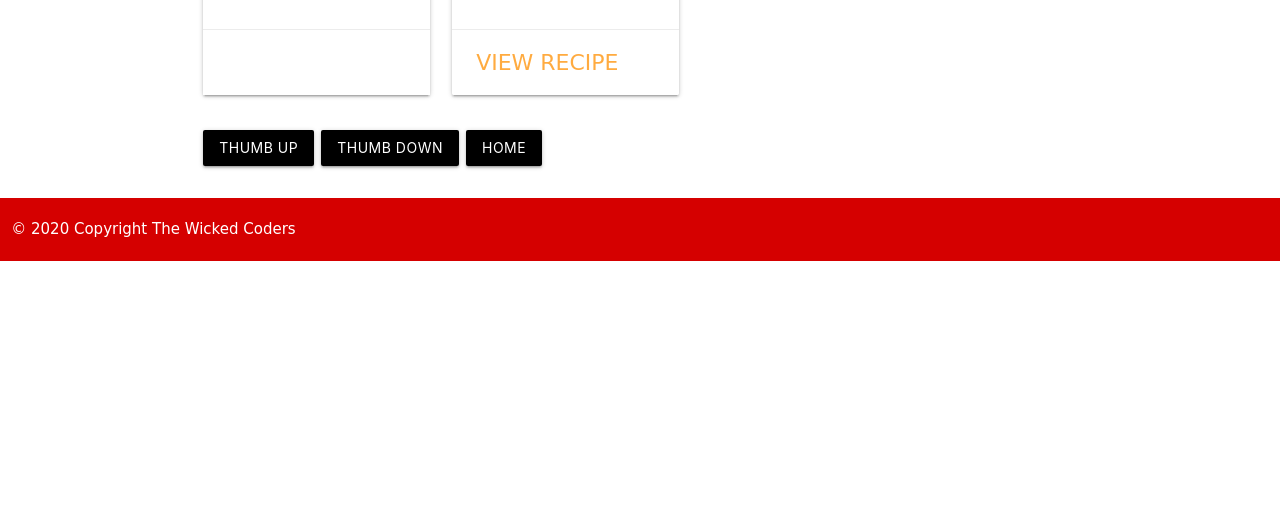
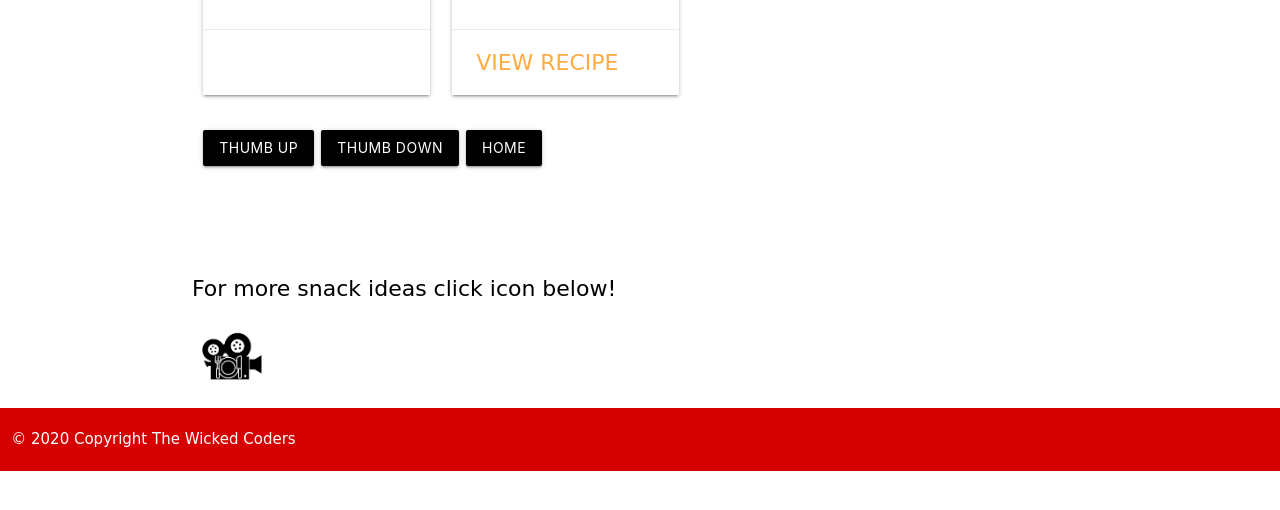
Before and after one commit to arh450/movie-phood, a plain HTML site: page results.html in a window 1280 px wide. Shown: the part 150-660 px from the top of the page. Drawn offline with nearby package versions, Linux system fonts and the light colour scheme; a web font is replaced by a local one.

Commit message:
added url for more snack ideas

```diff
--- a/assets/css/style.css
+++ b/assets/css/style.css
@@ -72,4 +72,5 @@ main {
 }
 
 
+
 /* red used #d50000 red and gold is #ffc107 */
--- a/results.html
+++ b/results.html
@@ -71,6 +71,15 @@
         </div>
         </div>
     </section>
+    <div class="container">
+        <p class="link">
+            For more snack ideas click icon below!
+        </p>
+        <a href="https://www.purewow.com/food/Best-Movie-Theater-Snacks" target="_blank">
+            <img class="icon" src="assets/img/moviephood_logo.png" />
+        </a>
+    </div>
+
 
     <!--FOOTER -->
 
@@ -90,6 +99,7 @@
     <script src="https://cdnjs.cloudflare.com/ajax/libs/materialize/1.0.0/js/materialize.min.js"></script>
     <!-- OUR JS SCRIPTS -->
     <script src="assets/js/endscript.js"></script>
+
 </body>
 
 </html>
```
Also changed, not shown: assets/js/script.js (+9 -26 lines), index.html (+2 -0 lines), assets/js/endscript.js (line endings or trailing spaces).
